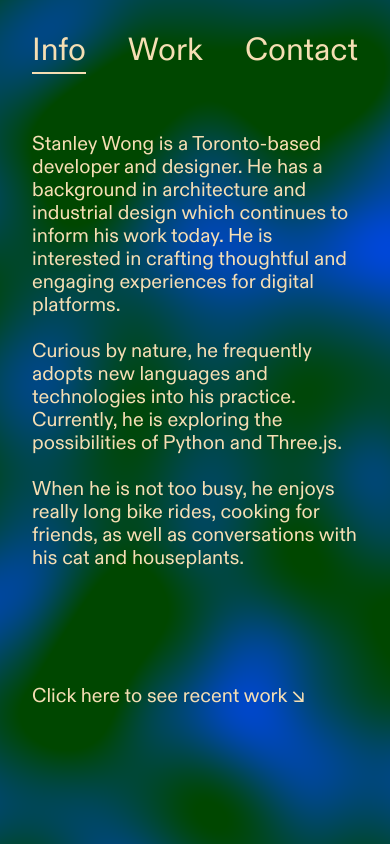
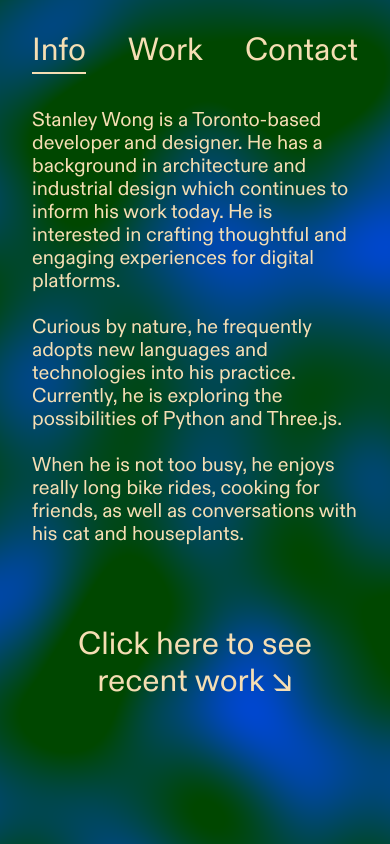
Before and after one commit to stanw0ng/Portfolio-V2, a React (Vite) app: page / in a window 390 px wide. Shown: the top 844 px of the page. Built offline with nearby package versions, Linux system fonts and the light colour scheme.

Commit message:
adjust layout for mobile

```diff
--- a/src/styles/contact.scss
+++ b/src/styles/contact.scss
@@ -27,7 +27,7 @@
 @media (max-width: 390px) {
   .contact-container {
     font-size: .75rem;
-    margin: 21rem 0 28rem 0;
+    margin: 21rem 0 23rem 0;
 
     h1 {
       margin: .5rem;
--- a/src/styles/info.scss
+++ b/src/styles/info.scss
@@ -208,6 +208,7 @@
 
 @media only screen and (max-width: 768px) {
   .left-info {
+    padding-top: .5rem;
     font-size: 1.75rem;
     height: 85vh;
 
@@ -233,7 +234,9 @@
     height: 89vh;
 
     .call-to-action {
-      font-size: 1.25rem;
+      margin-top: 5rem;
+      text-align: center;
+      font-size: 2rem;
     }
   }
 
```
